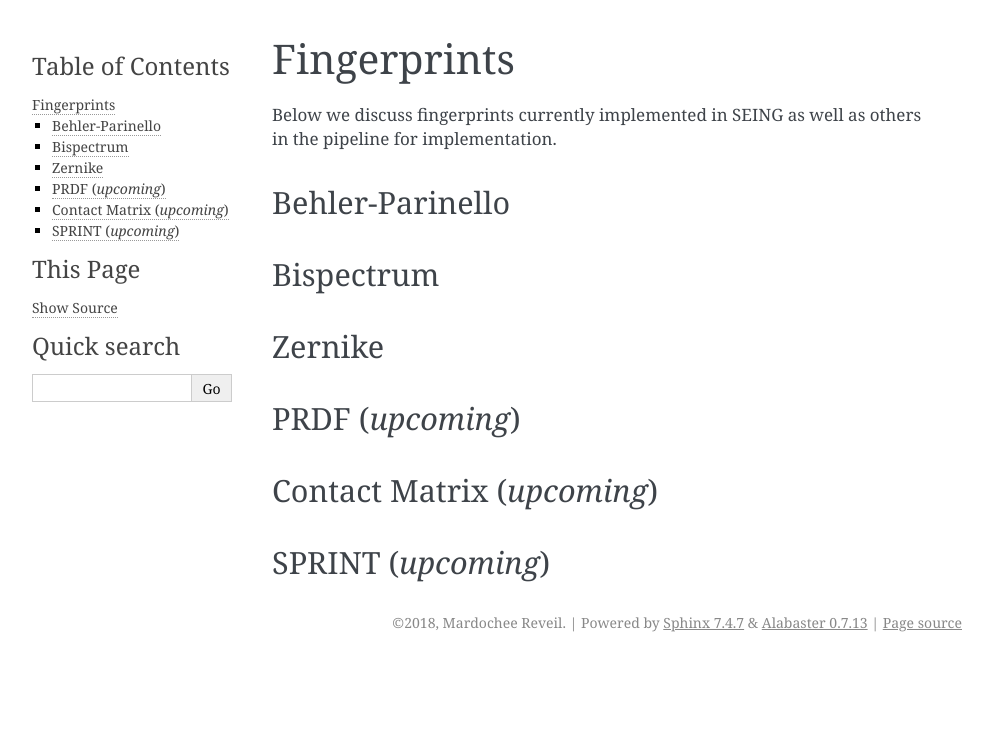
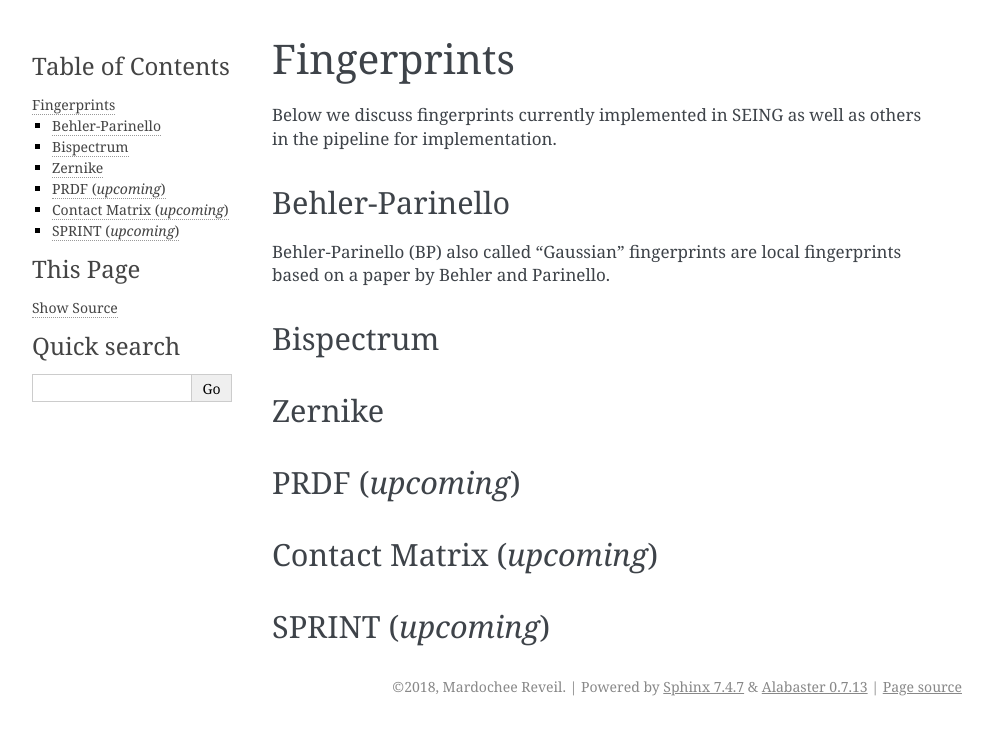
Before and after one commit to mreveil/seing, a Sphinx documentation site: the page built from doc/source/theory.rst, in a window 1280 px wide. Shown: the top 735 px of the page, without its empty margins (148-1141 px from the left). Built offline with Sphinx 7.4.7, drawn with Linux system fonts in a browser that asks for light colours.

Commit message:
updated user-guide

```diff
--- a/doc/source/theory.rst
+++ b/doc/source/theory.rst
@@ -10,6 +10,9 @@ for implementation.
 
 Behler-Parinello
 ----------------
+
+Behler-Parinello (BP) also called "Gaussian" fingerprints are local fingerprints based on a paper by
+Behler and Parinello.
 
 Bispectrum
 ------------
```
